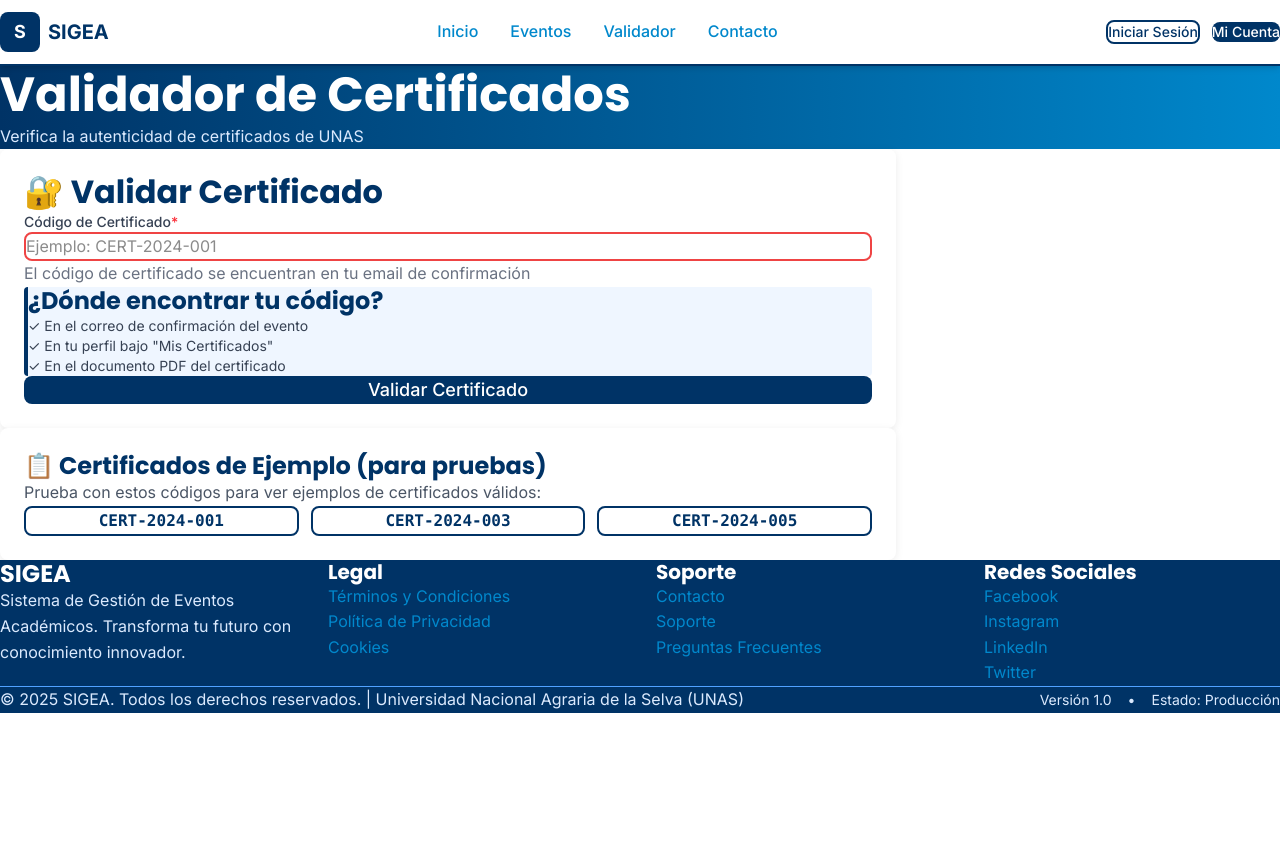
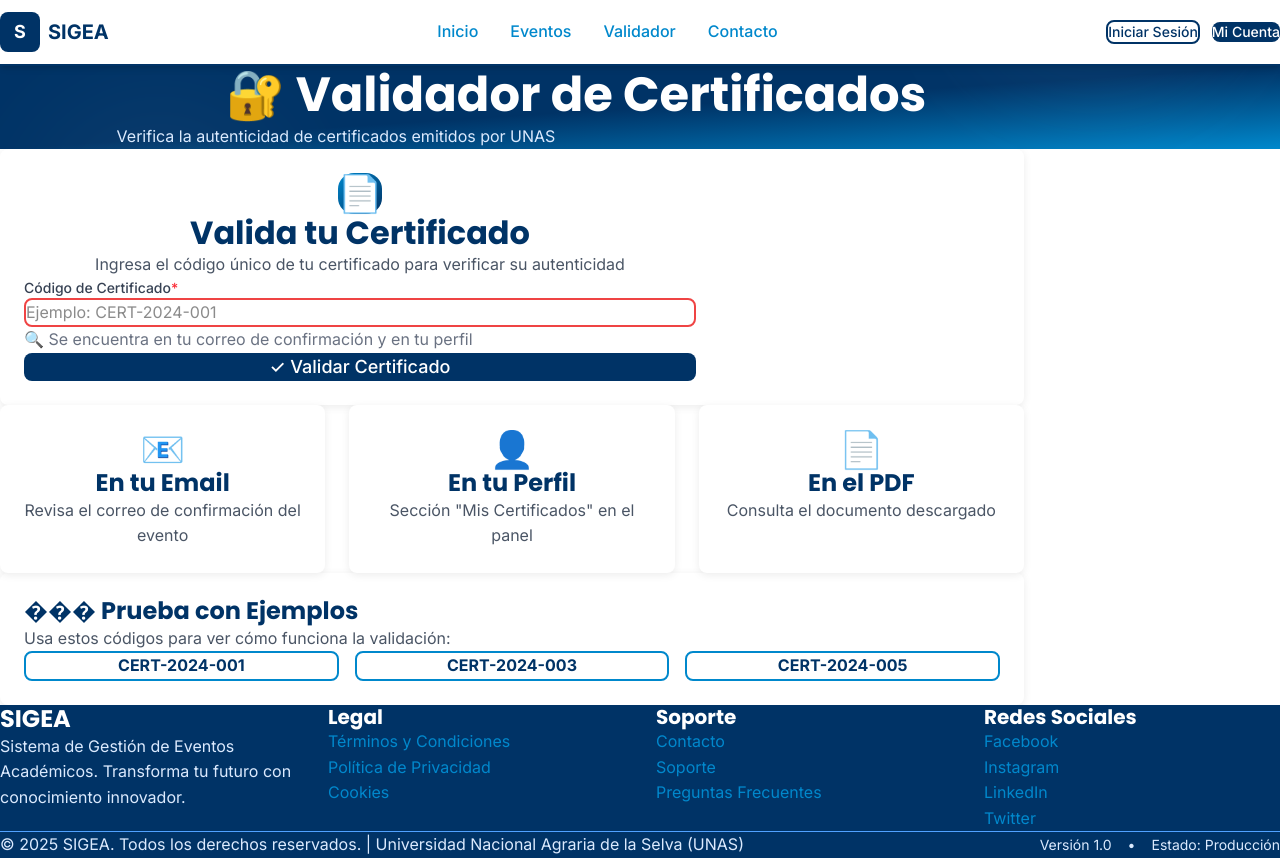
Before and after one commit to BrennisC/sigea-app, a Next.js app: page /validador in a window 1280 px wide. Before the commit the page ends 800 px from the top, so only its background shows below. Built offline with nearby package versions, Linux system fonts and the light colour scheme.

Commit message:
Mejorar diseño del Validador de Certificados con UI moderna
cgen-aaee43f35052490996286ccc92b91085

```diff
--- a/app/validador/page.tsx
+++ b/app/validador/page.tsx
@@ -88,28 +88,44 @@ export default function ValidadorPage() {
     <main className="w-full min-h-screen bg-white">
       <Navbar />
 
-      {/* Header */}
-      <section className="bg-gradient-to-r from-primary to-primary-light py-12">
-        <div className="max-w-6xl mx-auto px-4 sm:px-6 lg:px-8">
-          <h1 className="text-4xl md:text-5xl font-bold text-white mb-3">
-            Validador de Certificados
+      {/* Header Banner */}
+      <section className="bg-gradient-to-br from-primary via-primary to-primary-light py-16 relative overflow-hidden">
+        <div className="absolute inset-0 opacity-5">
+          <div className="absolute top-10 left-10 w-60 h-60 bg-white rounded-full blur-3xl"></div>
+          <div className="absolute bottom-10 right-10 w-72 h-72 bg-blue-200 rounded-full blur-3xl"></div>
+        </div>
+
+        <div className="max-w-6xl mx-auto px-4 sm:px-6 lg:px-8 relative z-10">
+          <div className="text-center">
+            <h1 className="text-5xl md:text-6xl font-bold text-white mb-4 leading-tight">
+              🔐 Validador de Certificados
             </h1>
-
-          <p className="text-blue-100 text-lg">
-            Verifica la autenticidad de certificados de UNAS
+            <p className="text-xl text-blue-100 max-w-2xl mx-auto">
+              Verifica la autenticidad de certificados emitidos por UNAS
             </p>
+          </div>
         </div>
       </section>
 
       {/* Content */}
-      <div className="max-w-4xl mx-auto px-4 sm:px-6 lg:px-8 py-12">
+      <div className="max-w-5xl mx-auto px-4 sm:px-6 lg:px-8 py-16">
         {!result ? (
           <>
-            {/* Main Form */}
-            <Card className="mb-8">
-              <h2 className="text-2xl font-bold text-primary mb-6">
-                🔐 Validar Certificado
+            {/* Main Form Card */}
+            <Card className="mb-12 hover-lift">
+              <div className="max-w-2xl mx-auto">
+                <div className="text-center mb-8">
+                  <div className="inline-block p-4 bg-gradient-to-br from-primary-light to-primary rounded-2xl mb-4">
+                    <span className="text-4xl">📄</span>
+                  </div>
+                  <h2 className="text-3xl font-bold text-primary mb-2">
+                    Valida tu Certificado
                   </h2>
+                  <p className="text-gray-600">
+                    Ingresa el código único de tu certificado para verificar su
+                    autenticidad
+                  </p>
+                </div>
 
                 <form onSubmit={handleValidate} className="space-y-6">
                   <div>
@@ -118,20 +134,9 @@ export default function ValidadorPage() {
                       placeholder="Ejemplo: CERT-2024-001"
                       value={certificateCode}
                       onChange={(e) => setCertificateCode(e.target.value)}
-                    helpText="El código de certificado se encuentran en tu email de confirmación"
+                      helpText="🔍 Se encuentra en tu correo de confirmación y en tu perfil"
                       required
                     />
-                </div>
-
-                <div className="bg-blue-50 border-l-4 border-primary p-4 rounded">
-                  <h3 className="font-bold text-primary mb-2">
-                    ¿Dónde encontrar tu código?
-                  </h3>
-                  <ul className="text-sm text-gray-700 space-y-1">
-                    <li>✓ En el correo de confirmación del evento</li>
-                    <li>✓ En tu perfil bajo "Mis Certificados"</li>
-                    <li>✓ En el documento PDF del certificado</li>
-                  </ul>
                   </div>
 
                   <Button
@@ -140,246 +145,248 @@ export default function ValidadorPage() {
                     className="w-full"
                     isLoading={isSearching}
                   >
-                  {isSearching ? "Validando..." : "Validar Certificado"}
+                    {isSearching ? "Validando..." : "✓ Validar Certificado"}
                   </Button>
                 </form>
+              </div>
             </Card>
 
-            {/* Examples */}
-            <Card>
-              <h3 className="text-xl font-bold text-primary mb-4">
-                📋 Certificados de Ejemplo (para pruebas)
+            {/* Info Cards */}
+            <div className="grid md:grid-cols-3 gap-6 mb-12">
+              <Card className="text-center hover-lift">
+                <div className="text-4xl mb-3">📧</div>
+                <h3 className="font-bold text-primary mb-2">En tu Email</h3>
+                <p className="text-sm text-gray-600">
+                  Revisa el correo de confirmación del evento
+                </p>
+              </Card>
+
+              <Card className="text-center hover-lift">
+                <div className="text-4xl mb-3">👤</div>
+                <h3 className="font-bold text-primary mb-2">En tu Perfil</h3>
+                <p className="text-sm text-gray-600">
+                  Sección "Mis Certificados" en el panel
+                </p>
+              </Card>
+
+              <Card className="text-center hover-lift">
+                <div className="text-4xl mb-3">📄</div>
+                <h3 className="font-bold text-primary mb-2">En el PDF</h3>
+                <p className="text-sm text-gray-600">
+                  Consulta el documento descargado
+                </p>
+              </Card>
+            </div>
+
+            {/* Examples Section */}
+            <Card className="bg-gradient-to-br from-blue-50 to-cyan-50">
+              <h3 className="text-2xl font-bold text-primary mb-4">
+                ��� Prueba con Ejemplos
               </h3>
 
-              <div className="space-y-3">
-                <p className="text-sm text-gray-600">
-                  Prueba con estos códigos para ver ejemplos de certificados válidos:
+              <p className="text-gray-600 mb-6">
+                Usa estos códigos para ver cómo funciona la validación:
               </p>
 
-                <div className="grid md:grid-cols-3 gap-3">
-                  {[
-                    "CERT-2024-001",
-                    "CERT-2024-003",
-                    "CERT-2024-005",
-                  ].map((code) => (
+              <div className="grid md:grid-cols-3 gap-4">
+                {["CERT-2024-001", "CERT-2024-003", "CERT-2024-005"].map(
+                  (code) => (
                     <button
                       key={code}
                       onClick={() => {
                         setCertificateCode(code);
                       }}
-                      className="p-3 border-2 border-primary rounded-lg hover:bg-blue-50 transition-colors text-center"
+                      className="p-4 bg-white border-2 border-primary-light rounded-lg hover:bg-blue-100 hover:border-primary transition-all font-mono font-bold text-primary hover:shadow-lg"
                     >
-                      <p className="font-mono font-bold text-primary">
                       {code}
-                      </p>
                     </button>
-                  ))}
-                </div>
+                  )
+                )}
               </div>
             </Card>
           </>
         ) : (
           <>
-            {/* Result */}
+            {/* Result - Valid Certificate */}
             {result.isValid ? (
-              <Card className="mb-8 bg-gradient-to-br from-green-50 to-emerald-50 border-2 border-green-200">
-                <div className="text-center mb-8">
-                  <div className="text-6xl mb-4">✅</div>
-                  <h2 className="text-3xl font-bold text-green-700 mb-2">
+              <>
+                <div className="text-center mb-8 animate-slide-up">
+                  <div className="inline-block p-6 bg-gradient-to-br from-green-100 to-emerald-100 rounded-full mb-6">
+                    <span className="text-6xl">✅</span>
+                  </div>
+                  <h2 className="text-4xl font-bold text-green-700 mb-2">
                     Certificado Válido
                   </h2>
-                  <p className="text-green-600">
+                  <p className="text-xl text-green-600">
                     Este certificado ha sido verificado y es auténtico
                   </p>
                 </div>
 
-                <div className="bg-white rounded-lg p-8 mb-8 space-y-6">
-                  {/* Certificate Info */}
-                  <div className="border-b pb-6">
-                    <p className="text-sm text-gray-600 mb-1">
+                {/* Certificate Details Card */}
+                <Card className="mb-8 border-2 border-green-200">
+                  <div className="max-w-2xl mx-auto">
+                    <div className="space-y-6">
+                      {/* Code */}
+                      <div className="text-center pb-6 border-b border-gray-200">
+                        <p className="text-sm text-gray-600 mb-2">
                           Código de Certificado
                         </p>
-                    <p className="text-2xl font-bold text-primary font-mono">
+                        <p className="text-3xl font-bold text-primary font-mono">
                           {result.code}
                         </p>
                       </div>
 
-                  {/* Participant Info */}
-                  <div className="border-b pb-6">
-                    <p className="text-sm text-gray-600 mb-1">
+                      {/* Participant */}
+                      <div className="text-center pb-6 border-b border-gray-200">
+                        <p className="text-sm text-gray-600 mb-2">
                           Nombre del Participante
                         </p>
-                    <p className="text-xl font-bold text-gray-800">
+                        <p className="text-2xl font-bold text-gray-800">
                           {result.participantName}
                         </p>
                       </div>
 
-                  {/* Event Info */}
-                  <div className="border-b pb-6">
-                    <p className="text-sm text-gray-600 mb-1">Evento</p>
+                      {/* Event */}
+                      <div className="text-center pb-6 border-b border-gray-200">
+                        <p className="text-sm text-gray-600 mb-2">Evento</p>
                         <p className="text-xl font-bold text-gray-800">
                           {result.event}
                         </p>
                       </div>
 
-                  {/* Issue Date */}
-                  <div className="border-b pb-6">
-                    <p className="text-sm text-gray-600 mb-1">
+                      {/* Date */}
+                      <div className="text-center pb-6 border-b border-gray-200">
+                        <p className="text-sm text-gray-600 mb-2">
                           Fecha de Emisión
                         </p>
-                    <p className="text-xl font-bold text-gray-800">
+                        <p className="text-lg font-medium text-gray-800">
                           {result.issueDate}
                         </p>
                       </div>
 
                       {/* QR Code */}
-                  <div>
-                    <p className="text-sm text-gray-600 mb-3">Código QR</p>
-                    <div className="bg-gray-100 p-4 rounded-lg flex justify-center">
+                      <div className="text-center">
+                        <p className="text-sm text-gray-600 mb-4">Código QR</p>
+                        <div className="bg-gray-100 p-6 rounded-lg inline-block">
                           <img
                             src={result.qrCode}
                             alt="QR Code"
-                        className="w-40 h-40"
+                            className="w-48 h-48"
                           />
                         </div>
-                    <p className="text-xs text-gray-500 text-center mt-2">
-                      Escanea para validar
+                        <p className="text-xs text-gray-500 mt-3">
+                          Escanea con tu teléfono para validar
                         </p>
                       </div>
                     </div>
+                  </div>
+                </Card>
 
-                {/* Verification Details */}
-                <div className="bg-green-100 border-l-4 border-green-500 p-4 rounded mb-8">
+                {/* Success Info */}
+                <Card className="bg-gradient-to-r from-green-50 to-emerald-50 border-2 border-green-200 mb-8">
+                  <div className="flex items-start gap-4">
+                    <div className="text-3xl">🎓</div>
+                    <div>
                       <h3 className="font-bold text-green-800 mb-2">
-                    ✓ Verificado
+                        Certificado Verificado
                       </h3>
                       <ul className="text-sm text-green-800 space-y-1">
-                    <li>✓ Certificado auténtico</li>
-                    <li>✓ Registrado en base de datos</li>
+                        <li>✓ Certificado auténtico y registrado</li>
+                        <li>✓ Emitido por UNAS</li>
                         <li>✓ Vigente y válido</li>
                       </ul>
                     </div>
+                  </div>
+                </Card>
 
                 {/* Actions */}
-                <div className="flex flex-col sm:flex-row gap-4">
+                <div className="grid md:grid-cols-3 gap-4 mb-8">
+                  <Button
+                    size="lg"
+                    className="w-full"
+                    onClick={handleReset}
+                  >
+                    📥 Descargar Certificado
+                  </Button>
+
                   <Button
                     variant="secondary"
                     size="lg"
-                    className="flex-1"
+                    className="w-full"
+                  >
+                    📤 Compartir
+                  </Button>
+
+                  <Button
+                    variant="outline"
+                    size="lg"
+                    className="w-full"
                     onClick={handleReset}
                   >
-                    Validar Otro
-                  </Button>
-
-                  <Button size="lg" className="flex-1">
-                    📥 Descargar Certificado
-                  </Button>
-
-                  <Button variant="outline" size="lg" className="flex-1">
-                    📤 Compartir
+                    🔍 Validar Otro
                   </Button>
                 </div>
-              </Card>
+              </>
             ) : (
-              <Card className="mb-8 bg-gradient-to-br from-red-50 to-pink-50 border-2 border-red-200">
-                <div className="text-center mb-8">
-                  <div className="text-6xl mb-4">❌</div>
-                  <h2 className="text-3xl font-bold text-red-700 mb-2">
+              <>
+                {/* Result - Invalid Certificate */}
+                <div className="text-center mb-8 animate-slide-up">
+                  <div className="inline-block p-6 bg-gradient-to-br from-red-100 to-pink-100 rounded-full mb-6">
+                    <span className="text-6xl">❌</span>
+                  </div>
+                  <h2 className="text-4xl font-bold text-red-700 mb-2">
                     Certificado No Válido
                   </h2>
-                  <p className="text-red-600">
-                    El código ingresado no fue encontrado en nuestra base de
-                    datos
+                  <p className="text-xl text-red-600">
+                    No se encontró el código en nuestra base de datos
                   </p>
                 </div>
 
-                <div className="bg-white rounded-lg p-8 mb-8">
-                  <p className="text-sm text-gray-600 mb-1">
+                <Card className="mb-8 border-2 border-red-200">
+                  <div className="max-w-2xl mx-auto">
+                    <p className="text-sm text-gray-600 mb-2 text-center">
                       Código buscado
                     </p>
-                  <p className="text-2xl font-bold text-gray-800 font-mono mb-6">
+                    <p className="text-3xl font-bold text-gray-800 font-mono text-center mb-8">
                       {result.code}
                     </p>
 
-                  <div className="bg-red-100 border-l-4 border-red-500 p-4 rounded">
-                    <h3 className="font-bold text-red-800 mb-2">
+                    <div className="bg-red-50 border-l-4 border-red-500 p-6 rounded">
+                      <h3 className="font-bold text-red-800 mb-3">
                         Posibles causas:
                       </h3>
-                    <ul className="text-sm text-red-800 space-y-1">
+                      <ul className="text-sm text-red-800 space-y-2">
                         <li>• El código fue ingresado incorrectamente</li>
                         <li>• El certificado aún no ha sido generado</li>
                         <li>• El certificado ha sido anulado</li>
-                      <li>• El participante no asistió al evento</li>
+                        <li>• No completaste los requisitos del evento</li>
                       </ul>
                     </div>
                   </div>
+                </Card>
 
                 {/* Actions */}
-                <div className="flex flex-col sm:flex-row gap-4">
+                <div className="flex flex-col sm:flex-row gap-4 mb-8">
                   <Button
                     className="flex-1"
+                    size="lg"
                     onClick={handleReset}
                   >
-                    Validar Otro Código
+                    🔍 Intentar Nuevamente
                   </Button>
 
                   <Link href="/contacto" className="flex-1">
-                    <Button variant="secondary" className="w-full">
-                      Contactar Soporte
+                    <Button
+                      variant="secondary"
+                      className="w-full"
+                      size="lg"
+                    >
+                      📞 Contactar Soporte
                     </Button>
                   </Link>
                 </div>
-              </Card>
+              </>
             )}
-
-            {/* FAQs */}
-            <Card>
-              <h3 className="text-xl font-bold text-primary mb-6">
-                ❓ Preguntas Frecuentes
-              </h3>
-
-              <div className="space-y-4">
-                <div>
-                  <h4 className="font-bold text-gray-800 mb-1">
-                    ¿Cuál es el formato del código de certificado?
-                  </h4>
-                  <p className="text-gray-600 text-sm">
-                    El código tiene el formato CERT-YYYY-XXX donde YYYY es el
-                    año y XXX es el número secuencial.
-                  </p>
-                </div>
-
-                <div className="border-t pt-4">
-                  <h4 className="font-bold text-gray-800 mb-1">
-                    ¿Dónde puedo encontrar mi código?
-                  </h4>
-                  <p className="text-gray-600 text-sm">
-                    Se envía por email después de que se genera tu certificado,
-                    también está disponible en tu panel de participante.
-                  </p>
-                </div>
-
-                <div className="border-t pt-4">
-                  <h4 className="font-bold text-gray-800 mb-1">
-                    ¿Puedo compartir mi certificado?
-                  </h4>
-                  <p className="text-gray-600 text-sm">
-                    Sí, puedes descargar el PDF o compartir el código QR. Es
-                    seguro porque cada certificado es único.
-                  </p>
-                </div>
-
-                <div className="border-t pt-4">
-                  <h4 className="font-bold text-gray-800 mb-1">
-                    ¿Qué pasa si mi certificado es rechazado?
-                  </h4>
-                  <p className="text-gray-600 text-sm">
-                    Contacta con nuestro equipo de soporte. Puede ser que no
-                    hayas completado los requisitos del evento.
-                  </p>
-                </div>
-              </div>
-            </Card>
           </>
         )}
       </div>
```
Lines whose indentation alone changed are shown as unchanged.
